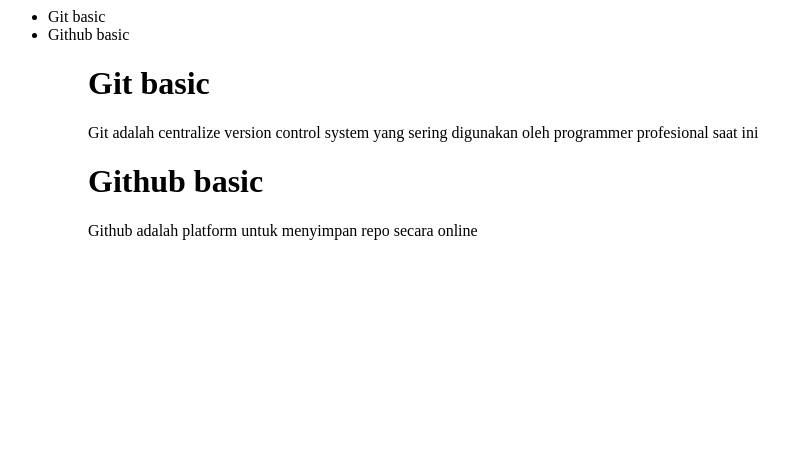
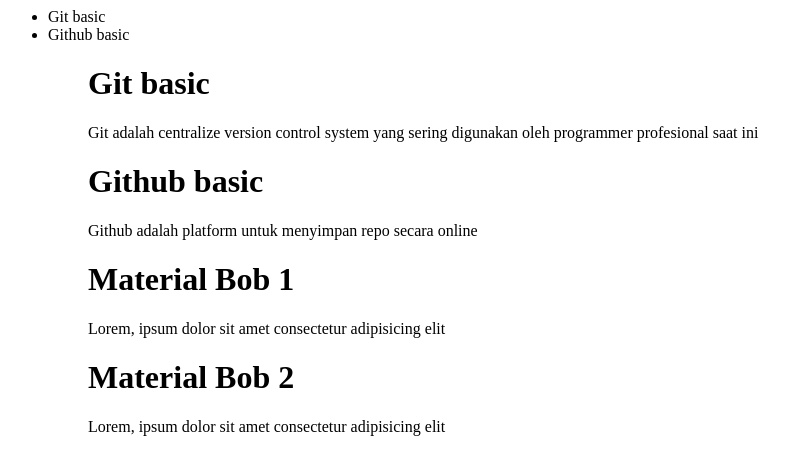
Before and after one commit to mbintang7/ruang-belajar, a plain HTML site: page pages/material.html in a window 1280 px wide. Shown: the whole page, without its empty margins (0-788 px from the left). Drawn offline with Linux system fonts and the light colour scheme.

Commit message:
add material Bob

```diff
--- a/pages/material.html
+++ b/pages/material.html
@@ -11,5 +11,9 @@
     <p>Git adalah centralize version control system yang sering digunakan oleh programmer profesional saat ini</p>
     <h1>Github basic</h1>
     <p>Github adalah platform untuk menyimpan repo secara online</p>
+    <h1>Material Bob 1</h1>
+    <p>Lorem, ipsum dolor sit amet consectetur adipisicing elit</p>
+    <h1>Material Bob 2</h1>
+    <p>Lorem, ipsum dolor sit amet consectetur adipisicing elit</p>
 </body>
 </html>
```
